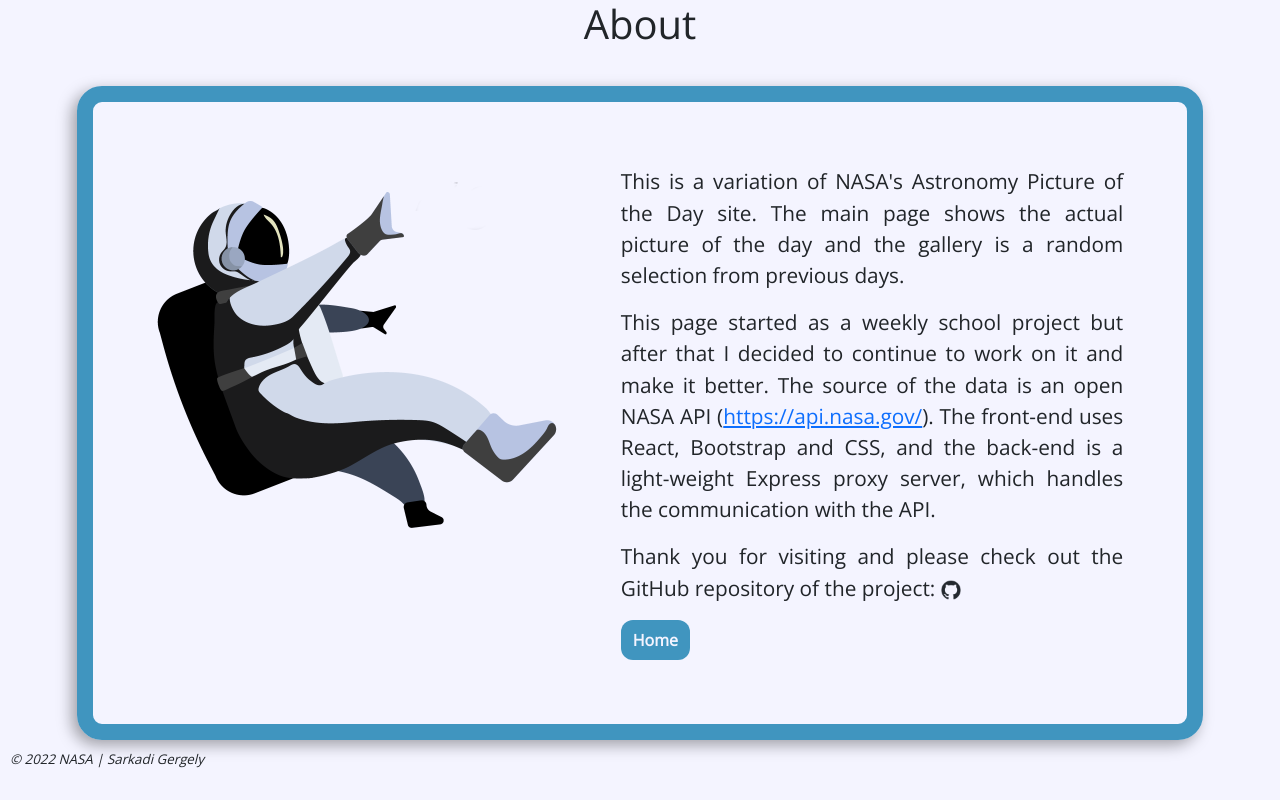
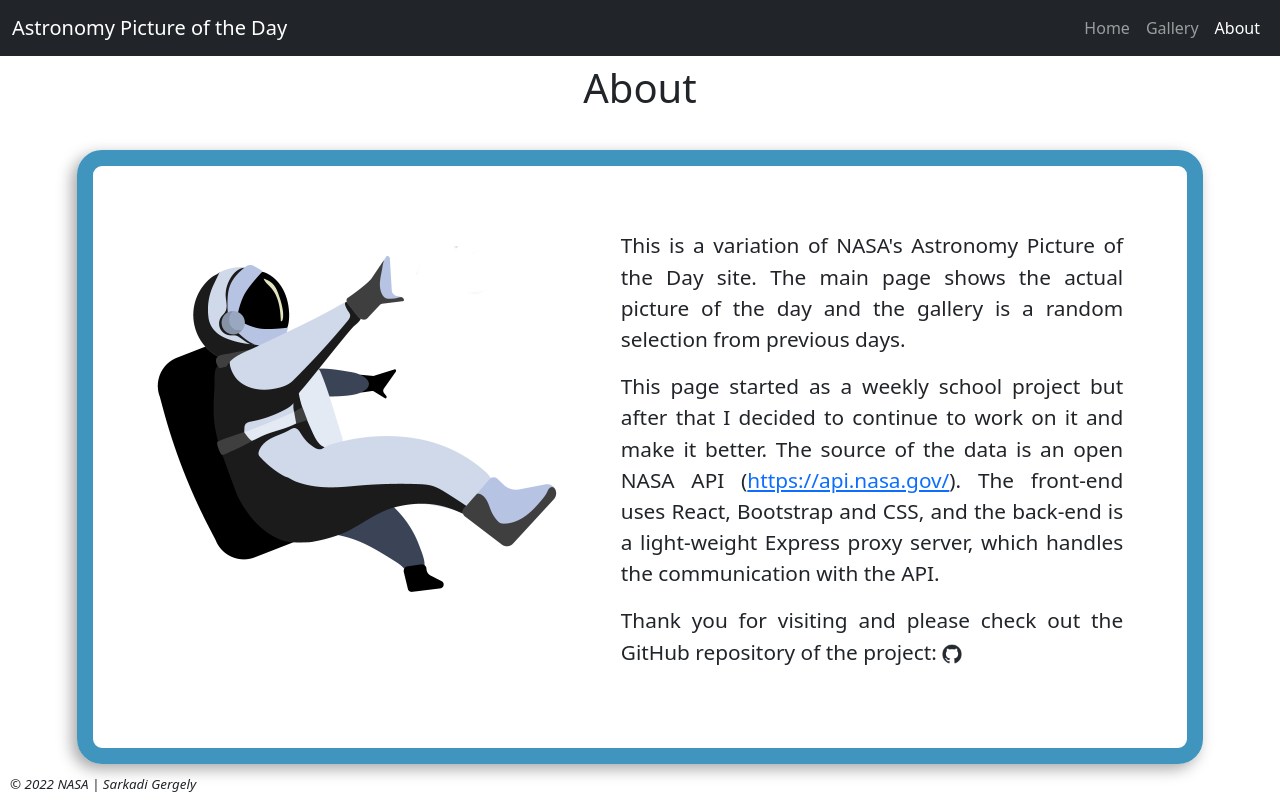
Before and after one commit to G-Sarkadi/APOD-gallery, a React (Create React App) app: page /about in a window 1280 px wide. Built offline with nearby package versions, Linux system fonts and the light colour scheme; a web font is replaced by a local one.

Commit message:
Add react-bootstrap and navbar, delete old buttons

```diff
--- a/package.json
+++ b/package.json
@@ -9,7 +9,7 @@
     "test": "react-scripts test",
     "eject": "react-scripts eject"
   },
-  "proxy":"http://localhost:5000",
+  "proxy": "http://localhost:5000",
   "eslintConfig": {
     "extends": [
       "react-app",
@@ -30,11 +30,13 @@
   },
   "dependencies": {
     "apicache": "^1.6.3",
+    "bootstrap": "^5.2.3",
     "cors": "^2.8.5",
     "dotenv": "^16.0.3",
     "express": "^4.18.2",
     "express-rate-limit": "^6.7.0",
-    "needle": "^3.2.0"
+    "needle": "^3.2.0",
+    "react-bootstrap": "^2.7.0"
   },
   "devDependencies": {
     "@testing-library/jest-dom": "^5.16.5",
--- a/public/index.html
+++ b/public/index.html
@@ -13,11 +13,6 @@
     <link rel="preconnect" href="https://fonts.gstatic.com" crossorigin>
     <link href="https://fonts.googleapis.com/css2?family=Expletus+Sans:wght@500&family=Open+Sans&display=swap"
         rel="stylesheet">
-    <link href="https://cdn.jsdelivr.net/npm/bootstrap@5.2.3/dist/css/bootstrap.min.css" rel="stylesheet"
-        integrity="sha384-rbsA2VBKQhggwzxH7pPCaAqO46MgnOM80zW1RWuH61DGLwZJEdK2Kadq2F9CUG65" crossorigin="anonymous">
-    <script defer src="https://cdn.jsdelivr.net/npm/bootstrap@5.2.3/dist/js/bootstrap.bundle.min.js"
-        integrity="sha384-kenU1KFdBIe4zVF0s0G1M5b4hcpxyD9F7jL+jjXkk+Q2h455rYXK/7HAuoJl+0I4"
-        crossorigin="anonymous"></script>
     <title>React App</title>
 </head>
 
--- a/src/App.css
+++ b/src/App.css
@@ -11,9 +11,10 @@
 
 .contentContainer {
     text-align: center;
-    /* The pixel is the footer hight, this is ugly,
+    margin-top: 8vh;
+    /* The pixel is the footer + navbar hight minus this containers top margin, this is ugly,
     need some dynamic value*/
-    min-height: calc(100vh - 50px);
+    min-height: calc(92vh - 25px);
 }
 
 footer {
--- a/src/components/Layout.jsx
+++ b/src/components/Layout.jsx
@@ -1,10 +1,12 @@
 import { Outlet } from "react-router-dom"
 import Footer from "./Footer"
+import MyNavbar from "./MyNavbar"
 
 const Layout = (props) => {
     return (
         <>
-            <Outlet/>
+            <MyNavbar />
+            <Outlet />
             <Footer />
         </>
     )
--- /dev/null
+++ b/src/components/MyNavbar.jsx
@@ -0,0 +1,22 @@
+import { NavLink } from "react-router-dom";
+import { Navbar, Nav, Container } from "react-bootstrap";
+
+const MyNavbar = () => {
+    return (
+        <Navbar fixed="top" bg="dark" variant="dark" expand="lg">
+            <Container fluid>
+                <Navbar.Brand as={NavLink} to="/">Astronomy Picture of the Day</Navbar.Brand>
+                <Navbar.Toggle aria-controls="basic-navbar-nav" />
+                <Navbar.Collapse id="basic-navbar-nav">
+                    <Nav className="ms-auto">
+                        <Nav.Link as={NavLink} to="/">Home</Nav.Link>
+                        <Nav.Link as={NavLink} to="/gallery">Gallery</Nav.Link>
+                        <Nav.Link as={NavLink} to="/about">About</Nav.Link>
+                    </Nav>
+                </Navbar.Collapse>
+            </Container>
+        </Navbar>
+    )
+}
+
+export default MyNavbar
--- a/src/components/about/About.jsx
+++ b/src/components/about/About.jsx
@@ -1,4 +1,3 @@
-import NavButton from "../NavButton"
 
 const About = () => {
     return (
@@ -21,7 +20,6 @@
                         <img className="GitHubLogo" src="/github-mark.png" alt="GitHub logo" height="20px" />
                         </a>
                     </p>
-                    <NavButton text="Home" route="/" />
                 </div>
             </div>
         </div>
--- a/src/components/gallery/Gallery.jsx
+++ b/src/components/gallery/Gallery.jsx
@@ -1,7 +1,6 @@
 import { useEffect, useState } from "react"
 import GalleryContainer from "./GalleryContainer"
 import LoadingPlaceholder from "../LoadingPlaceholder"
-import NavButton from "../NavButton"
 import Modal from "./Modal"
 
 const Gallery = () => {
@@ -40,9 +39,7 @@
             <div className="contentContainer">
                 <h1>Gallery</h1>
                 {cards ? <GalleryContainer galleryContent={cards} setModalOpen={setModalOpen} setModalContent={setModalContent} /> : <LoadingPlaceholder />}
-                <NavButton text="Home" route="/" />
                 <button className="navBtn" onClick={()=> {setToggleRefresh(prev => !prev)}}>More random pictures</button>
-                <NavButton text="About" route="/about"/>
             </div>
         </>
     )
--- a/src/components/main/DateInput.jsx
+++ b/src/components/main/DateInput.jsx
@@ -17,7 +17,7 @@
 
     return (
         <>
-            <label>Select date: </label>
+            <span>Select date: </span>
             <input type="date"
                 value={selectedDate ?? today}
                 max={correctToday()}
--- a/src/components/main/Home.jsx
+++ b/src/components/main/Home.jsx
@@ -1,7 +1,6 @@
 import Card from "./Card"
 import DateInput from "./DateInput"
 import { useState } from "react";
-import NavButton from "../NavButton";
 
 const Home = () => {
     const [selectedDate, setSelectedDate] = useState();
@@ -18,11 +17,8 @@
     return (
         <>
             <div className="contentContainer">
-                <h1>Astronomy Picture of the Day</h1>
+                <Card date={selectedDate ?? today} />
                 <DateInput selectedDate={selectedDate} today={today} setSelectedDate={setSelectedDate} />
-                <Card date={selectedDate ?? today} />
-                <NavButton text={"Gallery"} route="/gallery" />
-                <NavButton text={"About"} route="/about" />
             </div>
         </>
     )
--- a/src/index.js
+++ b/src/index.js
@@ -3,6 +3,7 @@
 import './index.css';
 import App from './App';
 import reportWebVitals from './reportWebVitals';
+import 'bootstrap/dist/css/bootstrap.min.css';
 
 const root = ReactDOM.createRoot(document.getElementById('root'));
 root.render(
```
Also changed, not shown: 1 other file (tests, documents, lock files or other folders).
